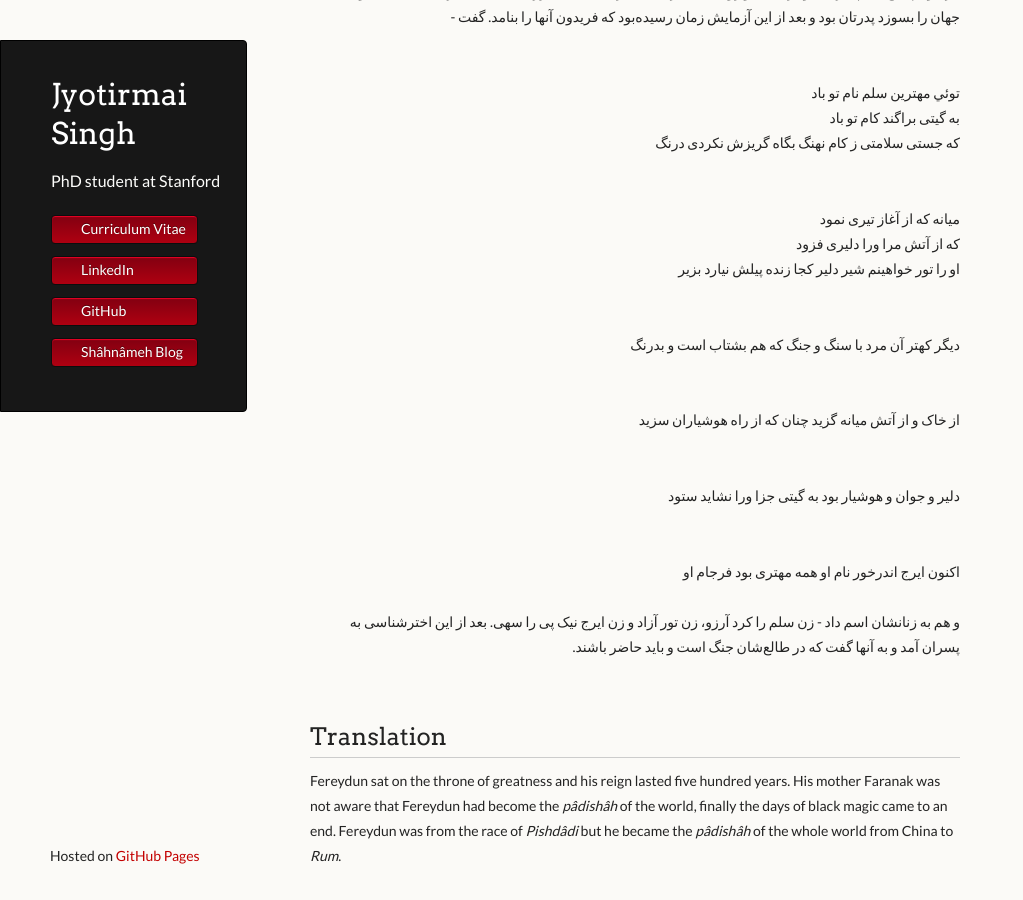
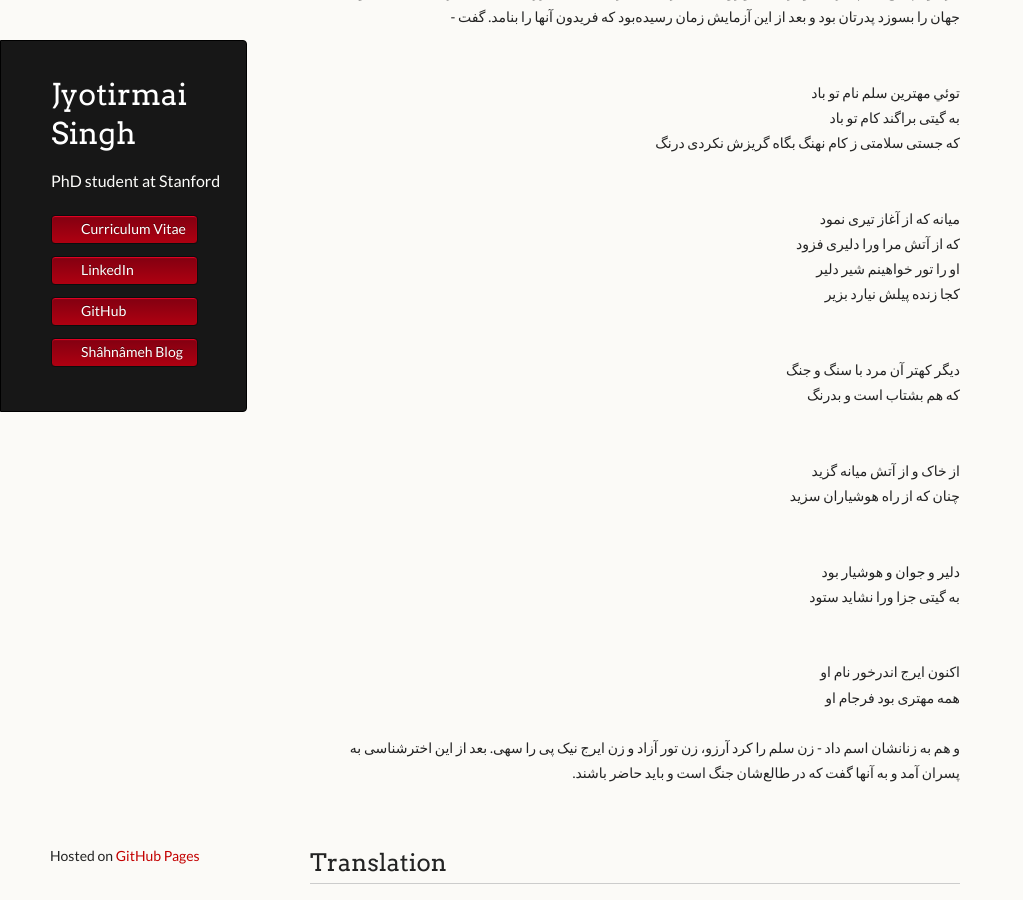
Before and after one commit to joe-singh/joe-singh.github.io, a Jekyll site: the page built from shahnameh/panjom.md, in a window 1280 px wide and 900 px high, scrolled down 1144 px. Shown: the whole window, without its empty margins (0-1023 px from the left). Built offline with Jekyll 4.4.1, drawn with Linux system fonts in a browser that asks for light colours; our own code applies the rules of GitHub Pages for plain Markdown files; some of the changed text lies outside the part shown.

Commit message:
Fix html errorS

```diff
--- a/shahnameh/panjom.md
+++ b/shahnameh/panjom.md
@@ -39,23 +39,23 @@
 <br>میانه که از آغاز تیری نمود
 <br>که از آتش مرا ورا دلیری فزود
 <br>او را تور خواهینم شیر دلیر
-کجا زنده پیلش نیارد بزیر
+<br>کجا زنده پیلش نیارد بزیر
 <br>
 <br>
 <br>دیگر کهتر آن مرد با سنگ و جنگ
-که هم بشتاب است و بدرنگ
+<br>که هم بشتاب است و بدرنگ
 <br>
 <br>
 <br>از خاک و از آتش میانه گزید
-چنان که از راه هوشیاران سزید
+<br>چنان که از راه هوشیاران سزید
 <br>
 <br>
 <br>دلیر و جوان و هوشیار بود
-به گیتی جزا ورا نشاید ستود
+<br>به گیتی جزا ورا نشاید ستود
 <br>
 <br>
 <br>اکنون ایرج اندرخور نام او
-همه مهتری بود فرجام او
+<br>همه مهتری بود فرجام او
 <br>
 <br>
 و هم به زنانشان اسم داد - زن سلم را کرد آرزو، زن تور آزاد و زن ایرج نیک پی را سهی. بعد از این اخترشناسی به پسران آمد و به آنها گفت که در طالع‌شان جنگ است و باید حاضر باشند.
```
Also changed, not shown: other parts of shahnameh/panjom.md (+1 -1 lines).
